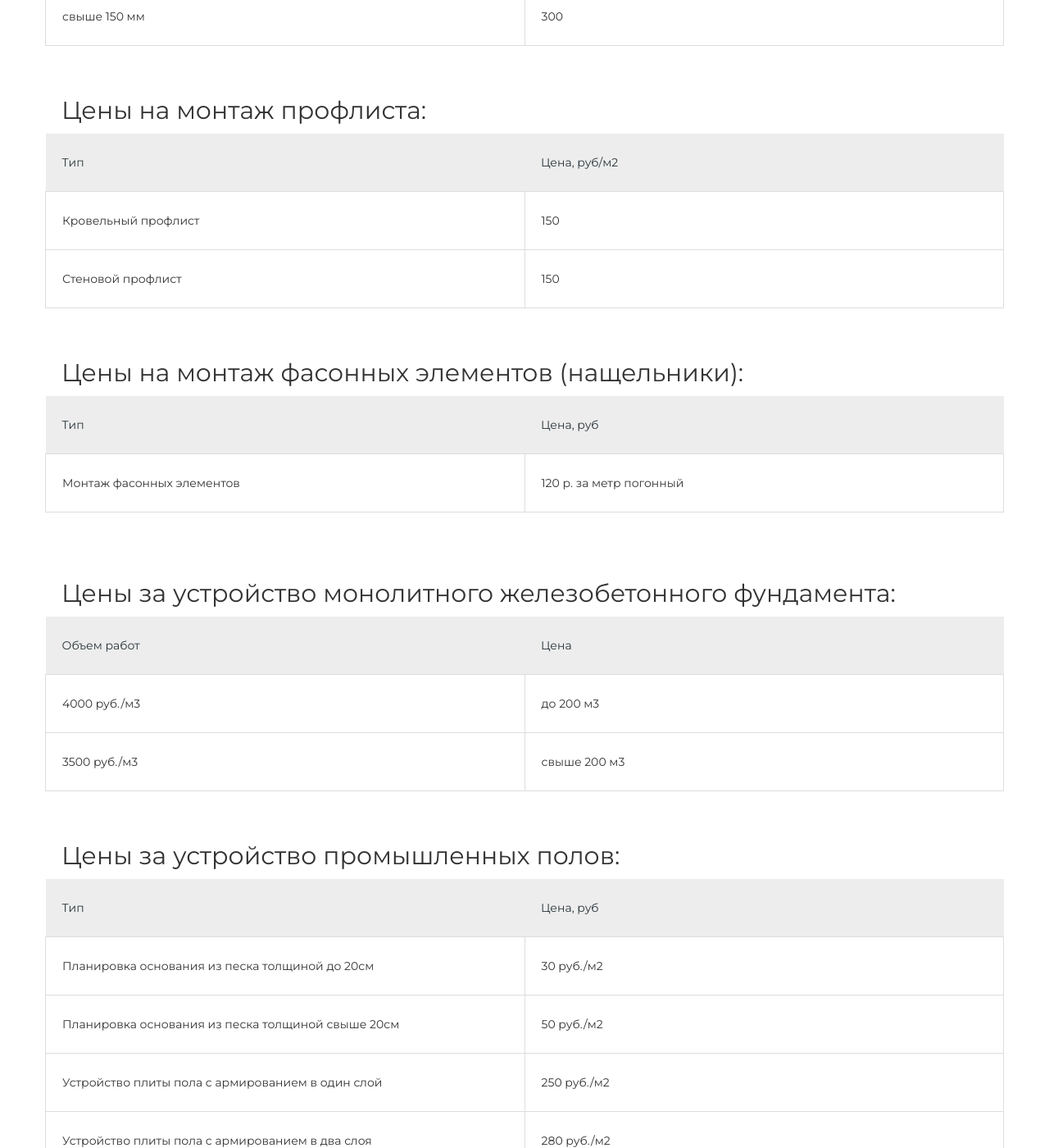
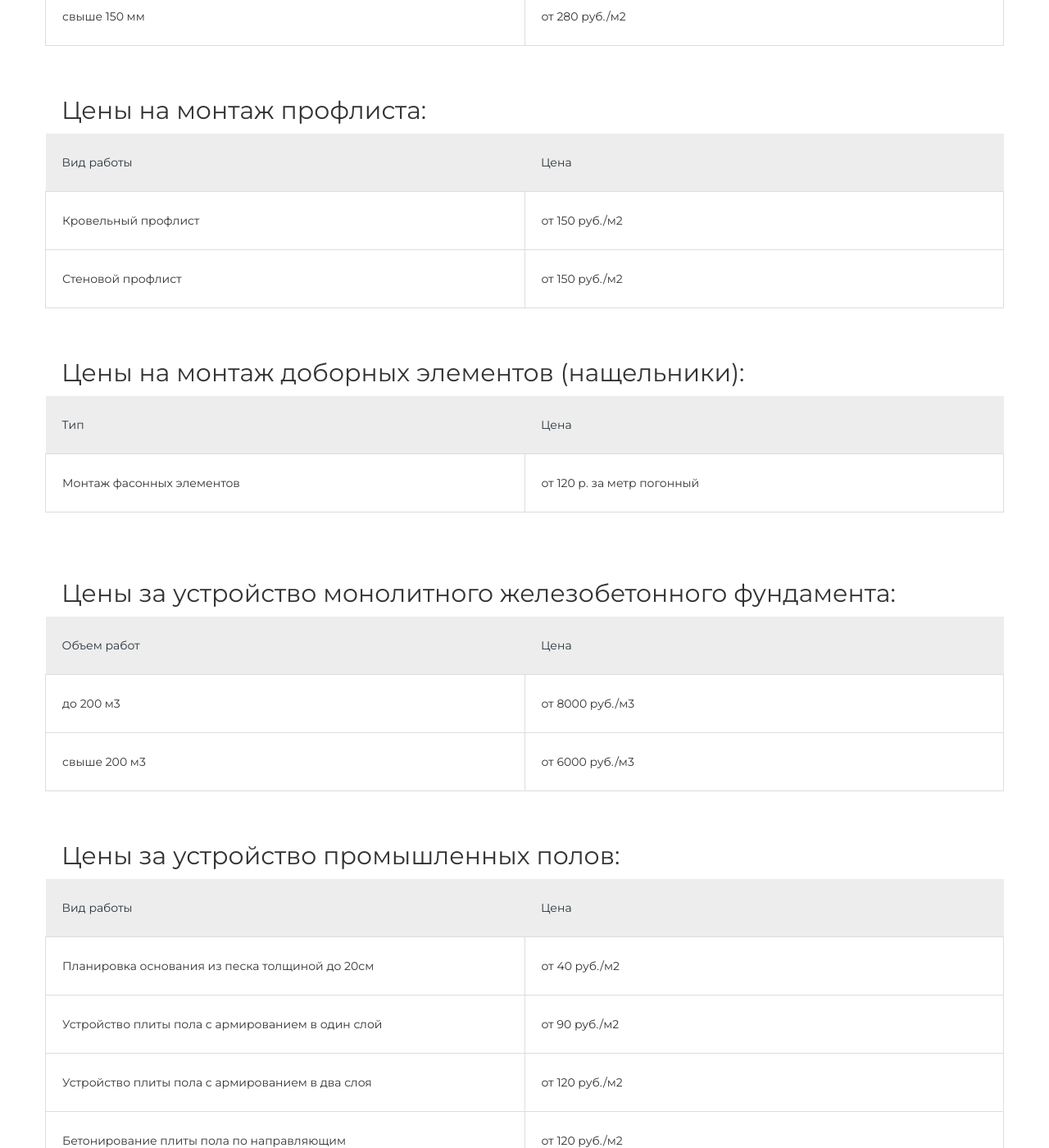
Before and after one commit to komarovalexander/site_bm, a Jekyll site: the page built from price.html, in a window 1280 px wide and 1400 px high, scrolled down 1130 px. Shown: the whole window at 82% size. Built offline with Jekyll 4.4.1, drawn with Linux system fonts in a browser that asks for light colours; nearby versions of some CDN libraries; some web fonts are replaced; some of the changed text lies outside the part shown.

Commit message:
price update

```diff
--- a/price.html
+++ b/price.html
@@ -21,7 +21,7 @@ description: "Цены за работу по монтажу металлоко
 					<thead>
 						<tr>
 							<th>
-								Объем работ
+								Вид конструкций
 							</th>
 							<th>
 								Цена
@@ -31,19 +31,19 @@ description: "Цены за работу по монтажу металлоко
 					<tbody>
 
 						<tr>
-							<td style="text-align: left;">Металлоемкость здания до 60 тонн</td>
-							<td style="text-align: left;">7000
+							<td style="text-align: left;">Здания из металлоконструкций на болтовых соединения (ЛМК каркас)</td>
+							<td style="text-align: left;">от 7000
 								руб./тонна</td>
 						</tr>
 						<tr>
-							<td style="text-align: left;">Металлоемкость здания свыше 60 тонн</td>
-							<td style="text-align: left;">6000
+							<td style="text-align: left;">Здания из металлоконструкций на сварных соединения</td>
+							<td style="text-align: left;">от 10000
 							    руб./тонна </td>
 						</tr>
 
 						<tr>
 							<td style="text-align: left;">Здания из ЛСТК (лёгкие стальные тонкостенные конструкции)</td>
-							<td style="text-align: left;">9000
+							<td style="text-align: left;">от 8000
 								руб./тонна</td>
 						</tr>
 					</tbody>
@@ -63,16 +63,16 @@ description: "Цены за работу по монтажу металлоко
 					<tbody>
 						<tr>
 							<th>Толщина, мм</th>
-							<th>Цена, руб/м2</th>
+							<th>Цена</th>
 						</tr>
 
 						<tr>
 							<td style="text-align: left;">до 120 мм включительно</td>
-							<td style="text-align: left;">200</td>
+							<td style="text-align: left;">от 230 руб./м2</td>
 						</tr>
 						<tr>
-							<td style="text-align: left;">свыше 120 мм</td>
-							<td style="text-align: left;">230</td>
+							<td style="text-align: left;">свыше 100 мм</td>
+							<td style="text-align: left;">от 250 руб./м2</td>
 						</tr>
 					</tbody>
 				</table>
@@ -84,16 +84,16 @@ description: "Цены за работу по монтажу металлоко
 					<tbody>
 						<tr>
 							<th>Толщина, мм</th>
-							<th>Цена, руб/м2</th>
+							<th>Цена</th>
 						</tr>
 
 						<tr>
 							<td style="text-align: left;">до 150 мм включительно</td>
-							<td style="text-align: left;">250</td>
+							<td style="text-align: left;">от 250 руб./м2</td>
 						</tr>
 						<tr>
 							<td style="text-align: left;">свыше 150 мм</td>
-							<td style="text-align: left;">300</td>
+							<td style="text-align: left;">от 280 руб./м2</td>
 						</tr>
 					</tbody>
 				</table>
@@ -104,37 +104,37 @@ description: "Цены за работу по монтажу металлоко
 				<table class="table">
 					<tbody>
 						<tr>
-							<th>Тип</th>
-							<th>Цена, руб/м2</th>
+							<th>Вид работы</th>
+							<th>Цена</th>
 						</tr>
 
 
 						<tr>
 							<td style="text-align: left;">Кровельный профлист</td>
-							<td style="text-align: left;">150</td>
+							<td style="text-align: left;">от 150 руб./м2</td>
 						</tr>
 
 						<tr>
 							<td style="text-align: left;">Стеновой профлист</td>
-							<td style="text-align: left;">150</td>
+							<td style="text-align: left;">от 150 руб./м2</td>
 						</tr>
 
 					</tbody>
 				</table>
 				<br>
 				<h2>
-					Цены на монтаж фасонных элементов (нащельники):
+					Цены на монтаж доборных элементов (нащельники):
 				</h2>
 				<table class="table">
 					<tbody>
 							<tr>
 								<th>Тип</th>
-								<th>Цена, руб</th>
+								<th>Цена</th>
 							</tr>
 
 						<tr>
 							<td style="text-align: left;">Монтаж фасонных элементов</td>
-							<td style="text-align: left;">120 р. за метр погонный</td>
+							<td style="text-align: left;">от 120 р. за метр погонный</td>
 						</tr>
 
 					</tbody>
@@ -160,12 +160,12 @@ description: "Цены за работу по монтажу металлоко
 						</thead>
 					<tbody>
 						<tr>
-							<td style="text-align: left;">4000 руб./м3</td>
 							<td style="text-align: left;">до 200 м3</td>
+							<td style="text-align: left;">от 8000 руб./м3</td>
 						</tr>
 						<tr>
-							<td style="text-align: left;">3500 руб./м3</td>
 							<td style="text-align: left;">свыше 200 м3</td>
+							<td style="text-align: left;">от 6000 руб./м3</td>
 						</tr>
 					</tbody>
 				</table>
@@ -178,32 +178,32 @@ description: "Цены за работу по монтажу металлоко
 				<table class="table">
 					<tbody>
 							<tr>
-								<th>Тип</th>
-								<th>Цена, руб</th>
+								<th>Вид работы</th>
+								<th>Цена</th>
 							</tr>
 						<tr>
 							<td style="text-align: left;">Планировка основания из песка толщиной до 20см</td>
-							<td style="text-align: left;">30 руб./м2</td>
-						</tr>
-						<tr>
-							<td style="text-align: left;">Планировка основания из песка толщиной свыше 20см</td>
-							<td style="text-align: left;">50 руб./м2</td>
+							<td style="text-align: left;">от 40 руб./м2</td>
 						</tr>
 						<tr>
 							<td style="text-align: left;">Устройство плиты пола с армированием в один слой</td>
-							<td style="text-align: left;">250 руб./м2</td>
+							<td style="text-align: left;">от 90 руб./м2</td>
 						</tr>
 						<tr>
 							<td style="text-align: left;">Устройство плиты пола с армированием в два слоя</td>
-							<td style="text-align: left;">280 руб./м2</td>
+							<td style="text-align: left;">от 120 руб./м2</td>
+						</tr>
+						<tr>
+							<td style="text-align: left;">Бетонирование плиты пола по направляющим</td>
+							<td style="text-align: left;">от 120 руб./м2</td>
 						</tr>
 						<tr>
 							<td style="text-align: left;">Нанесение упрочняющего слоя из топпинга</td>
-							<td style="text-align: left;">120 руб./м2</td>
+							<td style="text-align: left;">от 160 руб./м2</td>
 						</tr>
 						<tr>
 							<td style="text-align: left;">Нарезка и забивка деформационных швов</td>
-							<td style="text-align: left;">20 руб./м2</td>
+							<td style="text-align: left;">от 30 руб./м2</td>
 						</tr>
 					</tbody>
 				</table>
```
